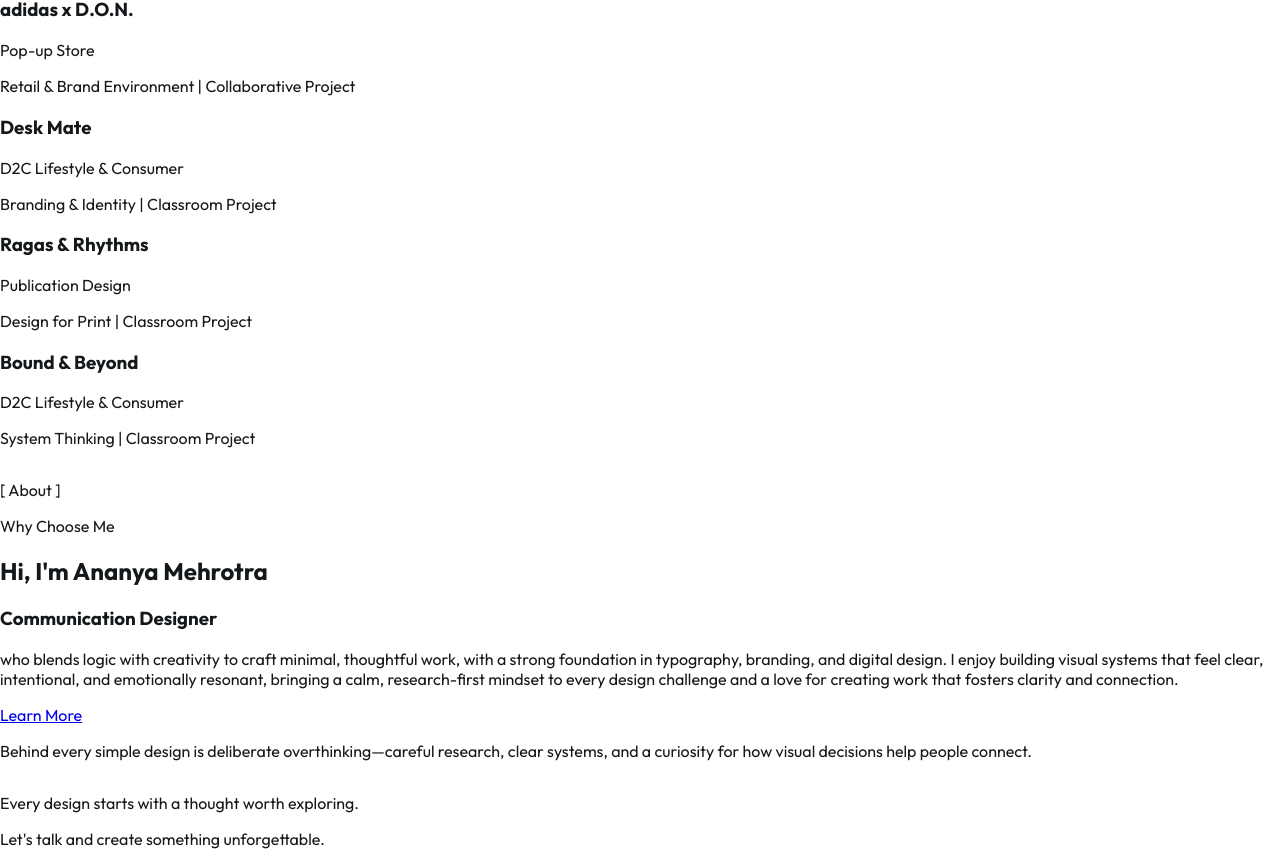
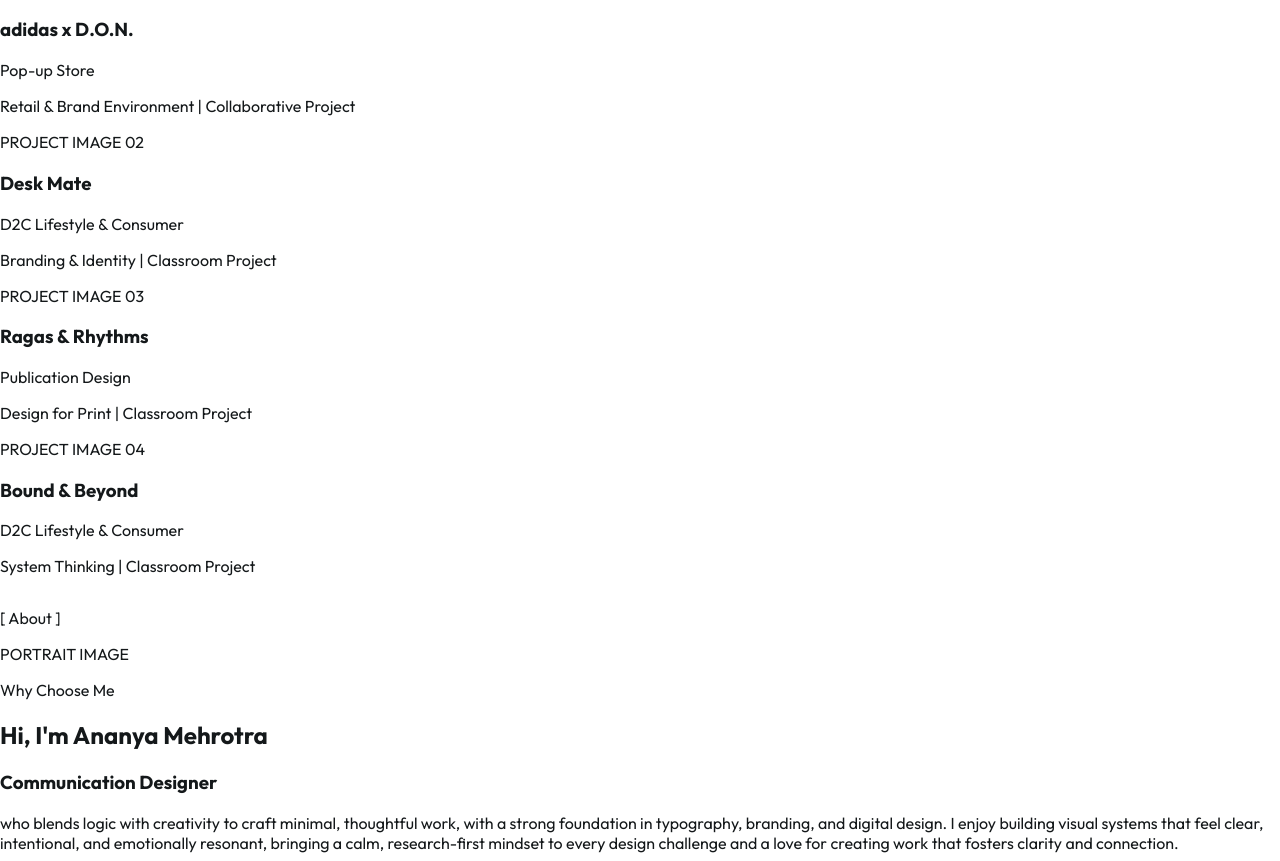
Before and after one commit to Raegan01/Raegan-Ricafrente, a Next.js app: page / in a window 1280 px wide. Shown: the part 577-1438 px from the top of the page. Built offline with nearby package versions, Linux system fonts and the light colour scheme.

Commit message:
feat: add dimension-ready media placeholders

```diff
--- a/components/about-section.tsx
+++ b/components/about-section.tsx
@@ -1,9 +1,16 @@
+import { MediaPlaceholder } from "@/components/media-placeholder";
+
 export function AboutSection() {
   return (
     <section className="about-section" id="about" aria-labelledby="about-title">
       <p className="eyebrow">[ About ]</p>
       <div className="about-section__grid">
-        <div className="about-section__portrait" aria-label="Portrait image placeholder" />
+        <MediaPlaceholder
+          className="about-section__portrait"
+          description="Future portrait illustration of Ananya Mehrotra"
+          kind="image"
+          label="PORTRAIT IMAGE"
+        />
         <div className="about-section__content">
           <p className="about-section__kicker">Why Choose Me</p>
           <h2 id="about-title">Hi, I&apos;m Ananya Mehrotra</h2>
--- /dev/null
+++ b/components/media-placeholder.tsx
@@ -0,0 +1,25 @@
+type MediaPlaceholderProps = {
+  label: string;
+  description: string;
+  kind: "image" | "video";
+  className?: string;
+};
+
+export function MediaPlaceholder({
+  label,
+  description,
+  kind,
+  className = "",
+}: MediaPlaceholderProps) {
+  return (
+    <div
+      className={`media-placeholder ${className}`.trim()}
+      data-media-kind={kind}
+      role="group"
+      aria-label={description}
+    >
+      <span className="media-placeholder__cross" aria-hidden="true" />
+      <span className="media-placeholder__label">{label}</span>
+    </div>
+  );
+}
--- a/components/projects-section.tsx
+++ b/components/projects-section.tsx
@@ -1,3 +1,4 @@
+import { MediaPlaceholder } from "@/components/media-placeholder";
 import { projects } from "@/data/site-content";
 
 export function ProjectsSection() {
@@ -25,9 +26,11 @@ export function ProjectsSection() {
       <div className="projects-grid" id="projects-grid">
         {projects.map((project) => (
           <article className="project-card" key={project.title}>
-            <div
+            <MediaPlaceholder
               className="project-card__media"
-              aria-label={`${project.title} image placeholder`}
+              description={`Future ${project.title} project image`}
+              kind="image"
+              label={project.placeholderLabel}
             />
             <div className="project-card__content">
               <h3>{project.title}</h3>
```
Also changed, not shown: 1 other file (tests, documents, lock files or other folders).
